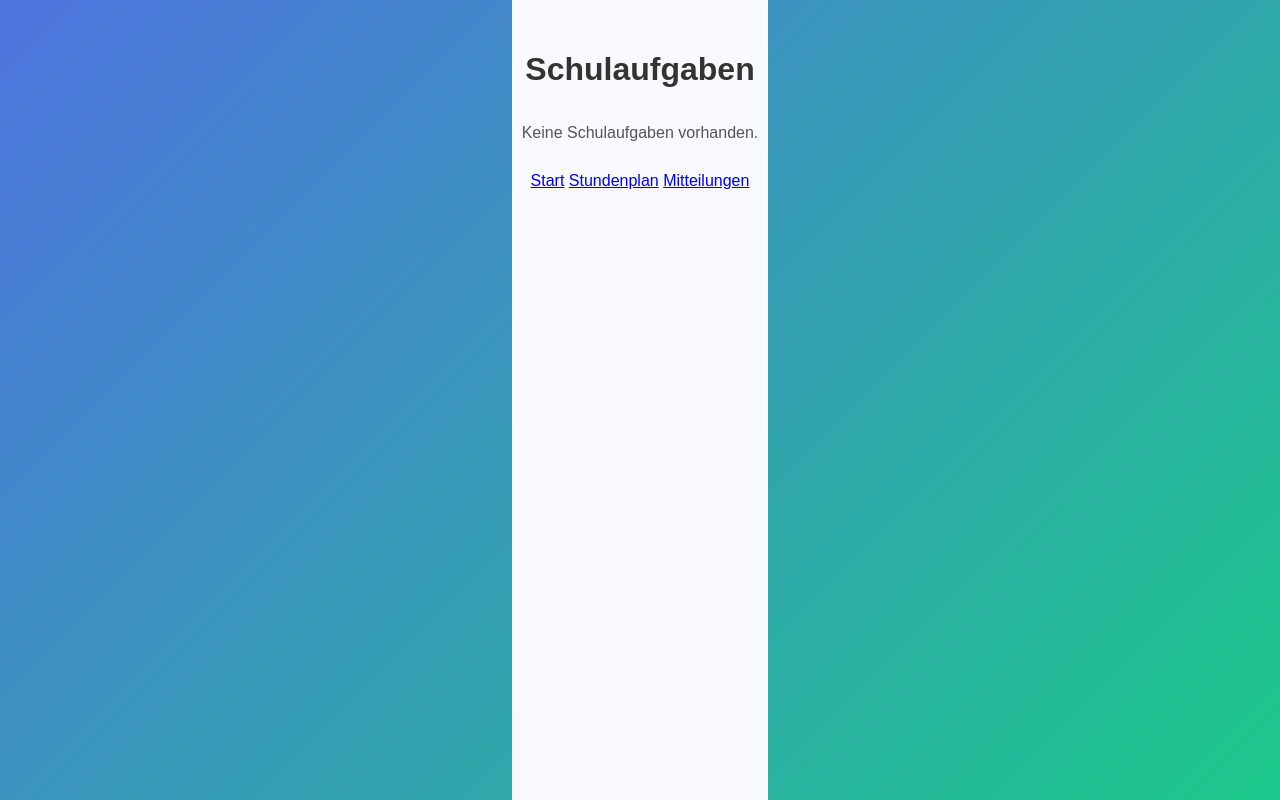
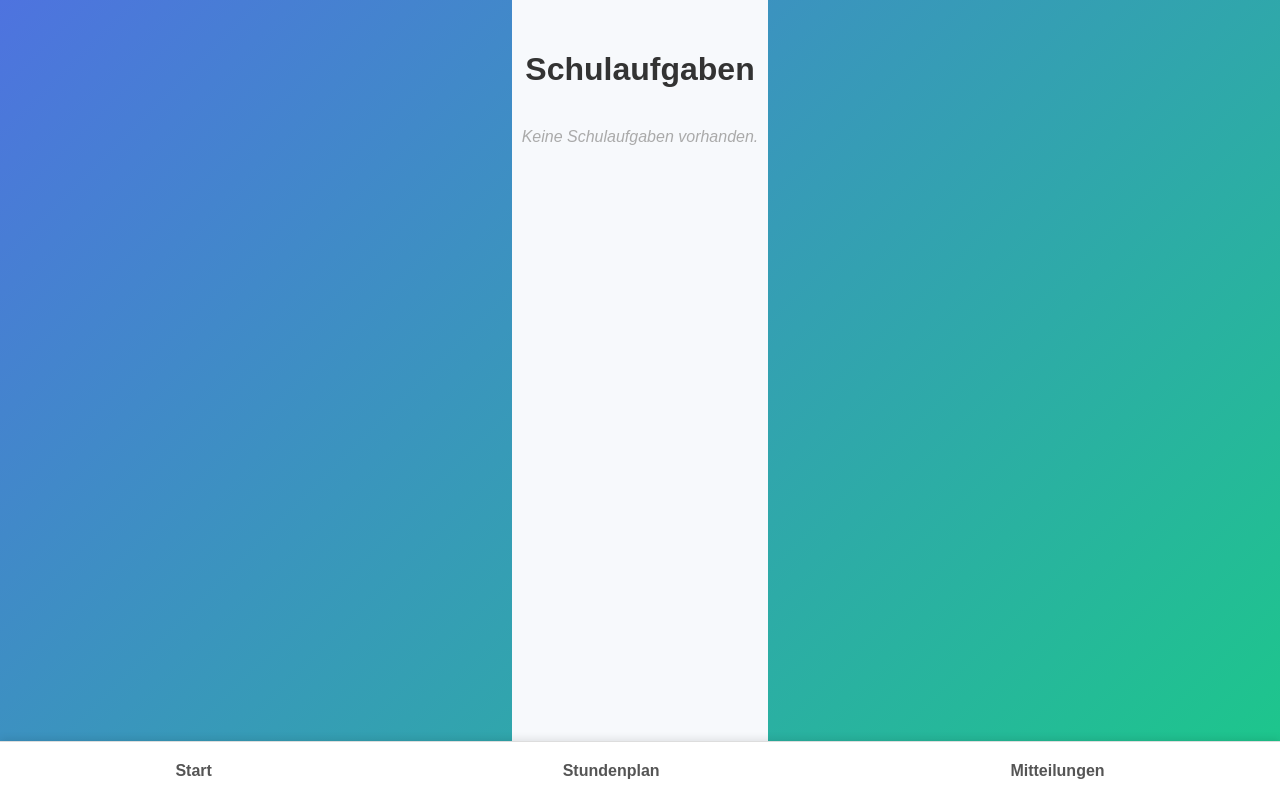
Before and after one commit to kel0g/Unterichtsplaner, a PHP site: page /schulaufgaben.php in a window 1280 px wide. Run offline with PHP 8.4, Linux system fonts and the light colour scheme; the visitor is signed in with stand-in values (Sample User, id 1).

Commit message:
css verbesserungen

```diff
--- a/schulaufgaben.css
+++ b/schulaufgaben.css
@@ -40,3 +40,43 @@
 .aufgabe span {
     color: #333;
 }
+
+.leer {
+    color: #aaa;
+    font-style: italic;
+    margin-top: 20px;
+}
+
+/* Navigationsleiste unten */
+.bottom-nav {
+    position: fixed;
+    bottom: 0;
+    left: 0;
+    width: 100%;
+    background-color: #ffffff;
+    display: flex;
+    justify-content: space-around;
+    align-items: center;
+    border-top: 1px solid #ddd;
+    padding: 10px 0;
+    box-shadow: 0 -2px 8px rgba(0, 0, 0, 0.1);
+}
+
+.nav-btn {
+    text-decoration: none;
+    color: #555;
+    font-weight: bold;
+    padding: 10px 20px;
+    border-radius: 8px;
+    transition: background-color 0.3s, color 0.3s;
+}
+
+.nav-btn:hover {
+    background-color: #f1f1f1;
+    color: #000;
+}
+
+.nav-btn.active {
+    background-color: #4e73df;
+    color: #fff;
+}
```
